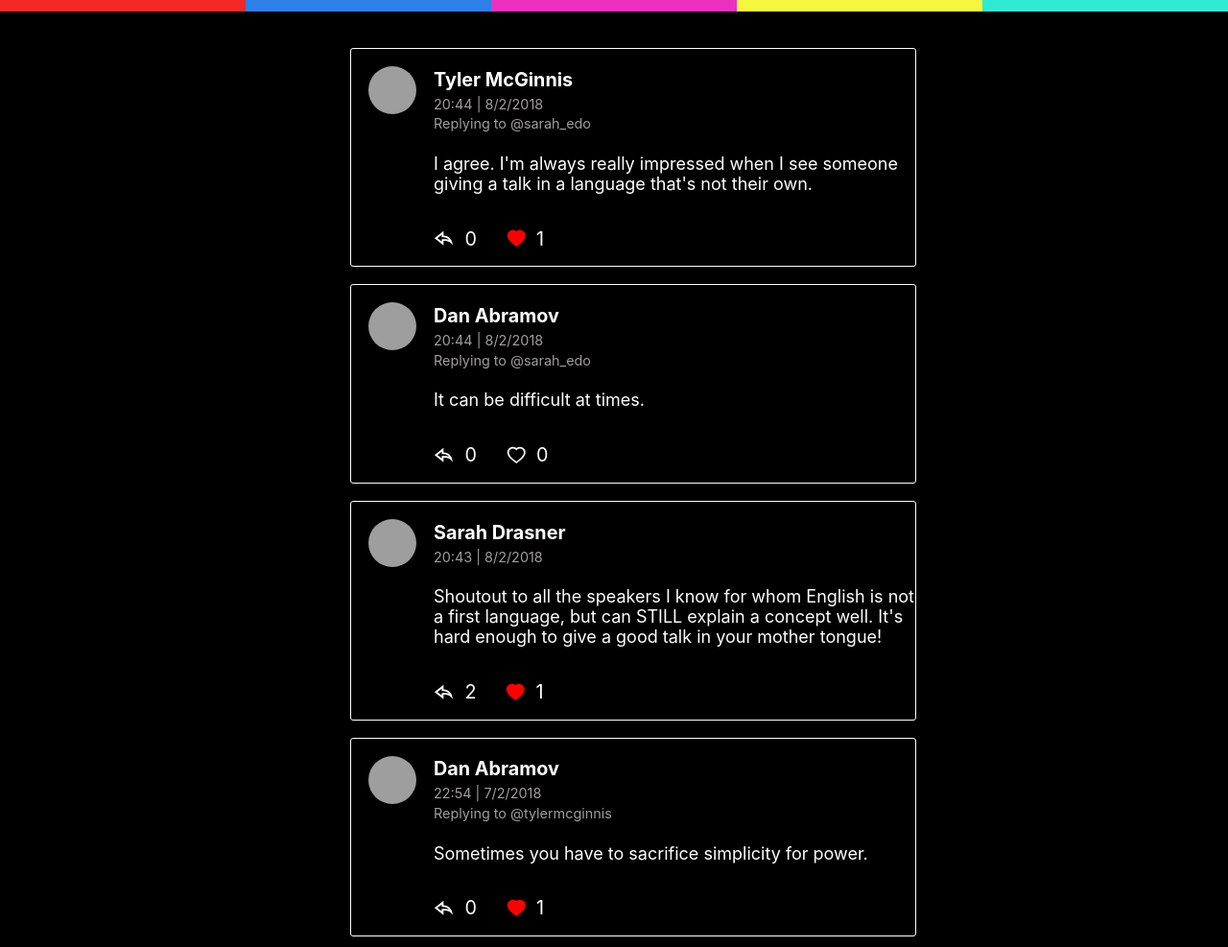
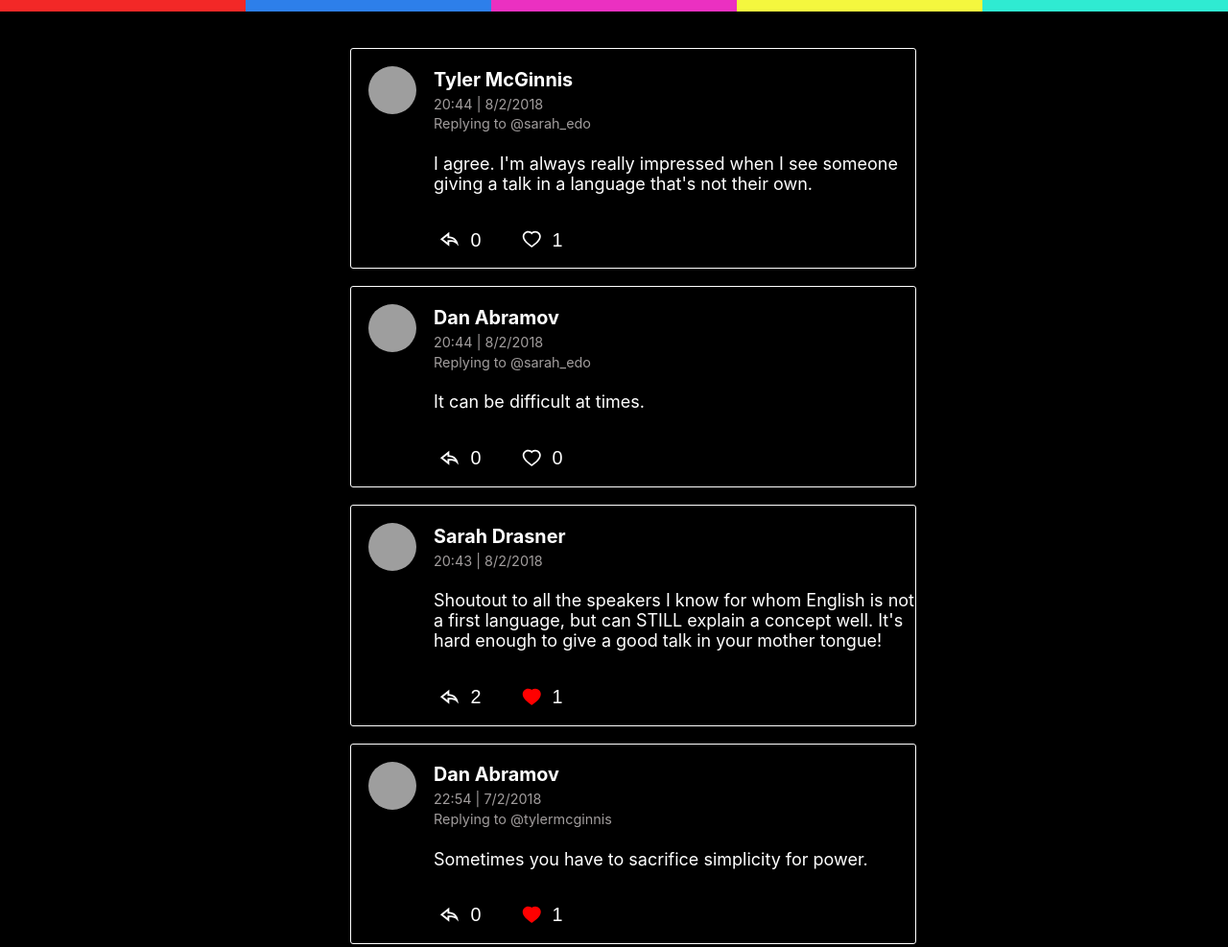
Before and after one commit to ivanburda1986/twitter-clone, a React app: page / in a window 1280 px wide. Shown: the top 987 px of the page at 96% size. Built offline with nearby package versions, Linux system fonts and the light colour scheme; grey boxes are pictures that could not be loaded; a small style sheet from the web is missing.

Commit message:
trying to imlement toggleLike

```diff
--- a/src/actions/toggleLike.js
+++ b/src/actions/toggleLike.js
@@ -4,3 +4,20 @@ import {saveLikeToggle} from '../utils/api';
 export const TOGGLE_LIKE = "TOGGLE_LIKE";
 
 //Actions
+function receiveToggledLike(tweets){
+  // console.log(users);
+   console.log(tweets);
+  return{
+    type: TOGGLE_LIKE,
+    tweets
+  }
+}
+
+//Actions
+export function toggleLike(info){
+  console.log("Toggle async received payload: ", info);
+  return async(dispatch) =>{
+    let response = await saveLikeToggle(info);
+    return dispatch(receiveToggledLike(response));
+  }
+}
--- a/src/components/Tweet/Tweet.js
+++ b/src/components/Tweet/Tweet.js
@@ -13,16 +13,26 @@ import { Link } from 'react-router-dom';
 
 import {getHumanDate} from '../../utils/convertors';
 
+import {toggleLike} from '../../actions/toggleLike';
 
-export default function Tweet ({avatarURL, id, text, authorName, timestamp, likes, replies, replyingTo}){
+
+export default function Tweet ({avatarURL, id, text, author, authorName, timestamp, likes, replies, replyingTo}){
   const dispatch = useDispatch();
 
   const showLikesIcon = () => {
     let icon = <AiOutlineHeart className={classes.icon}/>
-    if (likes > 0) {
+    if (likes.includes("tylermcginnis")) {
       icon = <AiFillHeart className={[classes.icon, classes.redHeart].join(" ")}/>
     }
     return icon;
+  }
+
+  const handleToggleLike = (e) => {
+    e.preventDefault();
+
+    dispatch(toggleLike({ id: id, hasLiked: likes.includes("tylermcginnis"), authedUser: "tylermcginnis"}))
+    console.log("Dispatched:", { id: id, hasLiked: likes.includes("tylermcginnis"), authedUser: "tylermcginnis"});
+    return false;
   }
 
   return(
@@ -39,8 +49,8 @@ export default function Tweet ({avatarURL, id, text, authorName, timestamp, like
             {text}
           </div>
           <div className={classes.tweetFooter}>
-            <span><RiReplyLine className={classes.icon}/> <p>{replies}</p></span>
-            <span>{showLikesIcon()} <p>{likes}</p></span>
+            <button><RiReplyLine className={classes.icon}/> <p>{replies}</p></button>
+            <button onClick={(e)=>handleToggleLike(e)}>{showLikesIcon()} <p>{likes.length}</p></button>
           </div>
         </div>
       </Link>
--- a/src/components/Tweet/Tweet.module.css
+++ b/src/components/Tweet/Tweet.module.css
@@ -44,13 +44,18 @@ img{
   margin: 1em;
 }
 
-.tweetFooter, .tweetFooter span{
+.tweetFooter, .tweetFooter button{
+  background: none;
+  color: #fff;
+  border: none;
+  cursor: pointer;
   display: flex;
   flex-direction: row;
   justify-content: flex-start;
   align-items: center;
   text-align: center;
   line-height: 1rem;
+  z-index: 5;
 }
 
 .tweetFooter p{
--- a/src/containers/HomeFeed/HomeFeed.js
+++ b/src/containers/HomeFeed/HomeFeed.js
@@ -33,9 +33,10 @@ export default function HomeFeed() {
           avatarURL={users[tweet.author].avatarURL}
           id = {tweet.id}
           text = {tweet.text}
+          author = {tweet.author}
           authorName = {users[tweet.author].name}
           timestamp = {tweet.timestamp}
-          likes = {tweet.likes.length}
+          likes = {tweet.likes}
           replies = {tweet.replies.length}
           replyingTo = {tweet.replyingTo ? tweets[tweet.replyingTo].author : null}
         />));
--- a/src/utils/_DATA.js
+++ b/src/utils/_DATA.js
@@ -227,7 +227,7 @@ export function _saveLikeToggle ({ id, hasLiked, authedUser }) {
         }
       }
 
-      res()
+      res(tweets)
     }, 500)
   })
 }
```
